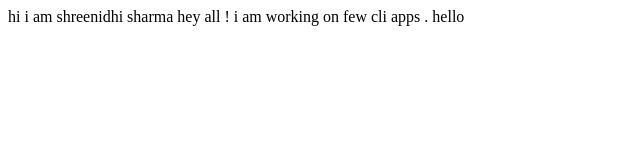
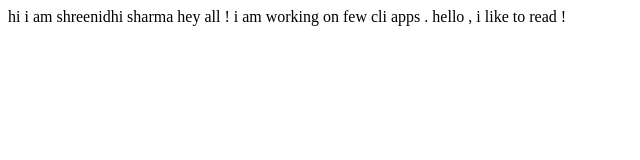
Before and after one commit to shreenidhisharma/shreenidhisharma-portfolio, a plain HTML site: page index.html in a window 1280 px wide. Shown: the whole page, without its empty margins (0-640 px from the left). Drawn offline with Linux system fonts and the light colour scheme.

Commit message:
update : interests

```diff
--- a/index.html
+++ b/index.html
@@ -10,6 +10,6 @@
     hi i am shreenidhi sharma
     hey all !
     i am working on few cli apps .
-    hello
+    hello , i like to read !
 </body>
 </html>
```
